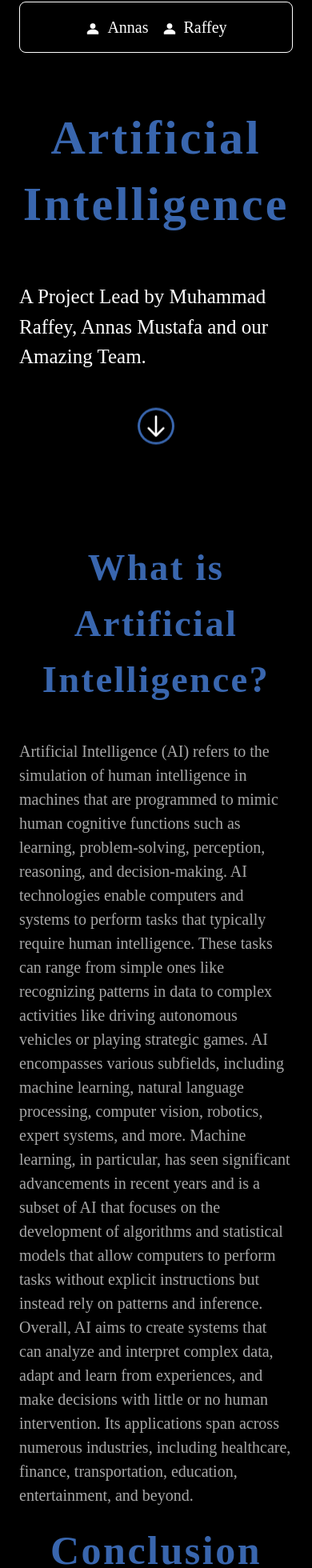
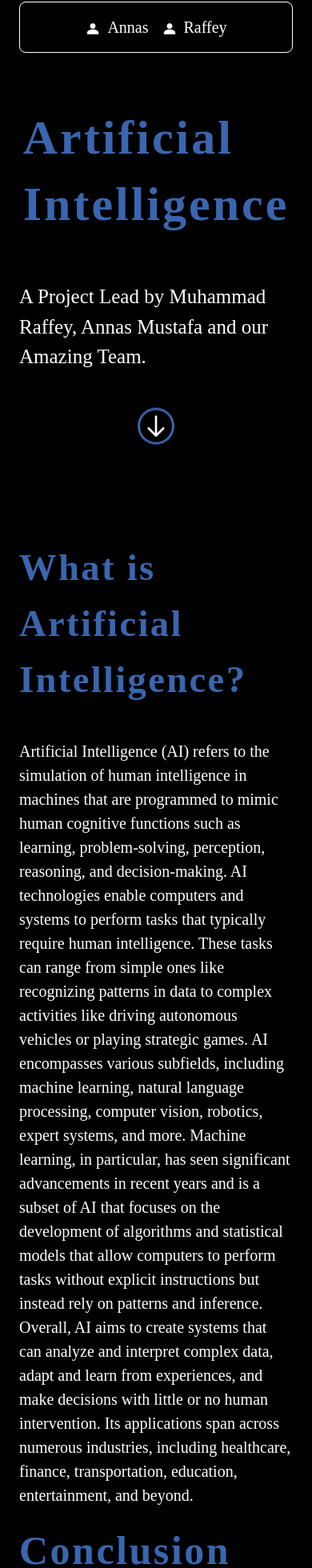
Before and after one commit to MuhammadRaffey/english-final-project, a Next.js app: page / in a window 390 px wide. Shown: the part 22-1982 px from the top of the page at 80% size. Built offline with nearby package versions, Linux system fonts and the light colour scheme.

Commit message:
updated some styling

```diff
--- a/src/app/annas/[name]/page.tsx
+++ b/src/app/annas/[name]/page.tsx
@@ -87,13 +87,15 @@ export default function Page({ params }: PageDetailType) {
           Home
         </Link>
       </nav>
-      <h1 className="font-bold text-center">Title: {pageData.title}</h1>
+      <h1 className="font-bold text-left sm:text-center">
+        Title: {pageData.title}
+      </h1>
       {}
       <div className="text-center">
         {paragraphs.map((paragraph, index) => (
           <p
             key={index}
-            className="text-[20px] sm:text-2xls text-white sm:text-[#a8a8a8] delay-150 duration-150 sm:hover:text-[#fff] p-2 sm:p-2"
+            className="sm:text-center text-[20px] sm:text-2xls text-white sm:text-[#a8a8a8] delay-150 duration-150 sm:hover:text-[#fff] p-2"
           >
             {paragraph}
           </p>
--- a/src/app/annas/page.tsx
+++ b/src/app/annas/page.tsx
@@ -98,13 +98,15 @@ const page = () => {
           Rehan
         </Link>
       </nav>
-      <h1 className="font-bold text-center">Title: {pageData.title}</h1>
+      <h1 className="font-bold text-left sm:text-center">
+        Title: {pageData.title}
+      </h1>
       {}
       <div className="text-center">
         {paragraphs.map((paragraph, index) => (
           <p
             key={index}
-            className="text-[20px] sm:text-2xls text-white sm:text-[#a8a8a8] delay-150 duration-150 sm:hover:text-[#fff] p-2 sm:p-2"
+            className="sm:text-center text-[20px] sm:text-2xls text-white sm:text-[#a8a8a8] delay-150 duration-150 sm:hover:text-[#fff] p-2"
           >
             {paragraph}
           </p>
--- a/src/app/page.tsx
+++ b/src/app/page.tsx
@@ -39,7 +39,7 @@ const Home = () => {
         </Link>
       </nav>
       <div className="w-full  h-[25rem] flex  flex-col text-center items-center justify-center  ">
-        <h1 className="text-center leading-snug tracking-wider px-20 text-[60px] sm:text-[100px] h-[20rem] mb-14 font-bold   mt-[6rem] delay-50 duration-100 cursor-help text-[#3966ae] hover:text-[#5f9dff] ">
+        <h1 className=" text-left sm:text-center leading-snug tracking-wider px-20 text-[60px] sm:text-[100px] h-[20rem] mb-14 font-bold   mt-[6rem] delay-50 duration-100 cursor-help text-[#3966ae] hover:text-[#5f9dff] ">
           Artificial Intelligence
         </h1>
         <p className="text-[25px] sm:text-[25px] pb-8  ">
@@ -47,7 +47,7 @@ const Home = () => {
         </p>
       </div>
       <div className="flex items-center mb-[7rem] mt-14 justify-center">
-        <a href="#skip-to-main-content">
+        <Link href="#skip-to-main-content">
           <svg
             className="w-10 animate-bounce p-1 rounded-full ring-[3px] ring-[#3966ae] delay-75 duration-75 hover:ring-offset-4 h-10 text-[#fff]"
             fill="none"
@@ -59,18 +59,18 @@ const Home = () => {
           >
             <path d="M19 14l-7 7m0 0l-7-7m7 7V3"></path>
           </svg>
-        </a>
+        </Link>
       </div>
       <div
         id="skip-to-main-content"
         className="flex items-center justify-center mb-10"
       >
-        <h1 className=" tracking-wider text-[#3966ae] hover:text-[#5f9dff] duration-75 cursor-help delay-75  font-semibold text-[35pt] sm:text-[50pt] text-center">
+        <h1 className=" text-left sm:text-center tracking-wider text-blue sm:text-[#3966ae] sm:hover:text-[#5f9dff] duration-75 cursor-help delay-75  font-semibold text-[35pt] sm:text-[50pt] ">
           What is Artificial Intelligence?
         </h1>
       </div>
       <div>
-        <p className="sm:text-center text-[20px] sm:text-2xls text-[#a8a8a8] delay-150 duration-150 hover:text-[#fff]">
+        <p className="sm:text-center text-[20px] sm:text-2xls text-white sm:text-[#a8a8a8] delay-150 duration-150 sm:hover:text-[#fff]">
           Artificial Intelligence (AI) refers to the simulation of human
           intelligence in machines that are programmed to mimic human cognitive
           functions such as learning, problem-solving, perception, reasoning,
@@ -93,10 +93,10 @@ const Home = () => {
         </p>
       </div>
       <footer>
-        <h2 className="text-center leading-snug tracking-wider text-[50px] sm:text-[100px]   font-bold  cursor-pointer text-[#3966ae] mt-5">
+        <h2 className="text-left sm:text-center  leading-snug tracking-wider text-[50px] sm:text-[100px]   font-bold  cursor-pointer text-[#3966ae] mt-5">
           Conclusion
         </h2>
-        <p className="sm:text-center text-[20px] sm:text-2xls text-[#a8a8a8] delay-150 duration-150 hover:text-[#fff]">
+        <p className="sm:text-center text-[20px] sm:text-2xls text-white sm:text-[#a8a8a8] delay-150 duration-150 sm:hover:text-[#fff]">
           Currently, in my view, AI resembles a small child in the process of
           learning. One of the primary risks associated with AI decision-making
           lies in its dependency solely on the data provided through machine
--- a/src/app/raffey/[name]/page.tsx
+++ b/src/app/raffey/[name]/page.tsx
@@ -87,13 +87,15 @@ export default function Page({ params }: PageDetailType) {
           Home
         </Link>
       </nav>
-      <h1 className="font-bold text-center">Title: {pageData.title}</h1>
+      <h1 className="font-bold text-left sm:text-center">
+        Title: {pageData.title}
+      </h1>
       {/* Mapping over paragraphs to render them */}
       <div className="text-center">
         {paragraphs.map((paragraph, index) => (
           <p
             key={index}
-            className="text-[20px] sm:text-2xls text-white sm:text-[#a8a8a8] delay-150 duration-150 sm:hover:text-[#fff] p-2 sm:p-2"
+            className="sm:text-center text-[20px] sm:text-2xls text-white sm:text-[#a8a8a8] delay-150 duration-150 sm:hover:text-[#fff] p-2"
           >
             {paragraph}
           </p>
--- a/src/app/raffey/page.tsx
+++ b/src/app/raffey/page.tsx
@@ -98,13 +98,15 @@ const page = () => {
           Atif
         </Link>
       </nav>
-      <h1 className="font-bold text-center">Title: {pageData.title}</h1>
+      <h1 className="font-bold text-left sm:text-center">
+        Title: {pageData.title}
+      </h1>
       {}
       <div className="text-center">
         {paragraphs.map((paragraph, index) => (
           <p
             key={index}
-            className="text-[20px] sm:text-2xls text-white sm:text-[#a8a8a8] delay-150 duration-150 sm:hover:text-[#fff] p-2 sm:p-2"
+            className="sm:text-center text-[20px] sm:text-2xls text-white sm:text-[#a8a8a8] delay-150 duration-150 sm:hover:text-[#fff] p-2"
           >
             {paragraph}
           </p>
```
